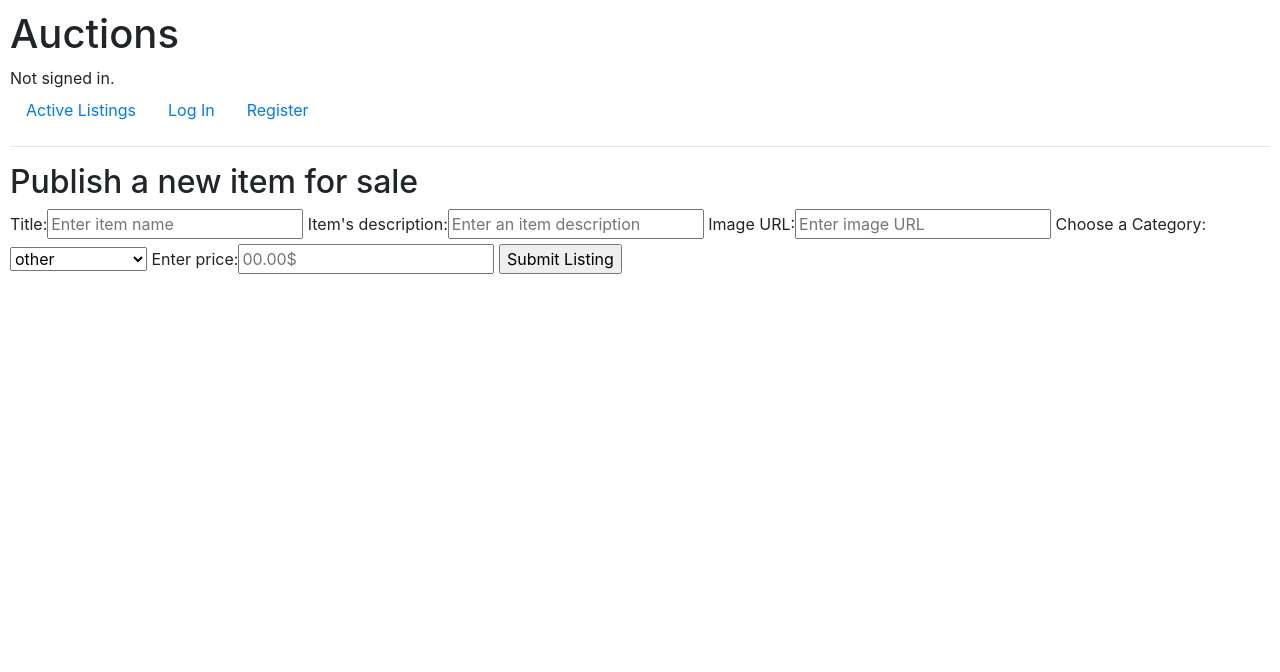
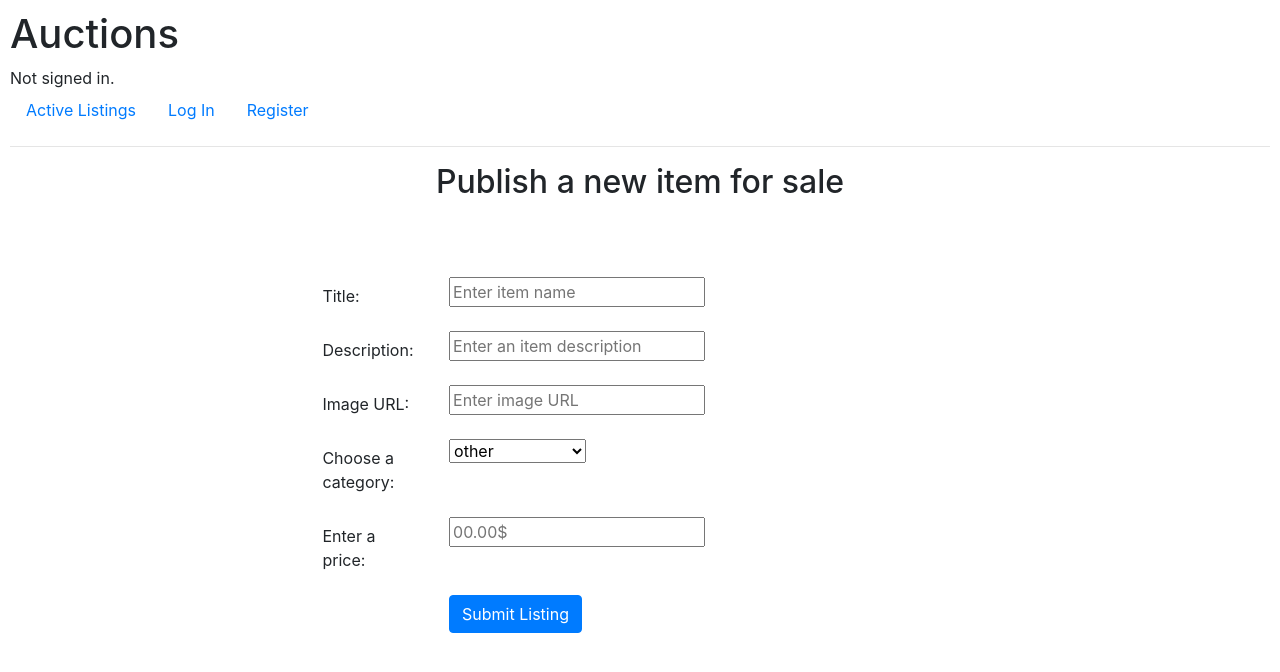
Before and after one commit to pepsp/projects, a Django app: page /new in a window 1280 px wide. Shown: the top 672 px of the page. Run offline with Django 3.2, Linux system fonts and the light colour scheme; data comes from the database, SQL or seed files in the repository; some libraries are stand-ins or nearby versions.

Commit message:
Create listing css centered

```diff
--- a/project_2/auctions/static/auctions/styles.css
+++ b/project_2/auctions/static/auctions/styles.css
@@ -1,7 +1,10 @@
+h2{
+    margin-bottom: 30px;
+    text-align: center;
+}
 body {
     padding: 10px;
 }
-
 
 .card-container:hover {
     cursor: pointer;
@@ -30,3 +33,9 @@ body {
     font-size: 24px;
     font-weight: bold;
 }
+
+
+.container{
+    margin-right: 1%;
+    margin-top: 6%;
+}
--- a/project_2/auctions/templates/auctions/create_listing.html
+++ b/project_2/auctions/templates/auctions/create_listing.html
@@ -1,15 +1,55 @@
 {% extends "auctions/layout.html" %}
 
-{% block title%}Create a Listing{% endblock %}
+{% block title %}Create a Listing{% endblock %}
 {% block body %}
 
-    <h2>Publish a new item for sale</h2>
-    <div>
-        <form action="{% url 'new' %}", method="post">
-        {% csrf_token %}
-        {{ form }}
-        <input type="submit" value="Submit Listing">
-        </form>
+<h2>Publish a new item for sale</h2>
+
+
+<form>
+    <div class="container">
+        <div class="row">
+            <div class="col-md-8 mx-auto">
+                <form>
+                    <div class="form-group row">
+                        <label for="id_title" class="col-sm-2 col-form-label">Title:</label>
+                        <div class="col-sm-10">
+                            {{ form.title }}
+                        </div>
+                    </div>
+                    <div class="form-group row">
+                        <label for="id_description" class="col-sm-2 col-form-label">Description:</label>
+                        <div class="col-sm-10">
+                            {{ form.description }}
+                        </div>
+                    </div>
+                    <div class="form-group row">
+                        <label for="id_image_url" class="col-sm-2 col-form-label">Image URL:</label>
+                        <div class="col-sm-10">
+                            {{ form.image_url }}
+                        </div>
+                    </div>
+                    <div class="form-group row">
+                        <label for="id_category" class="col-sm-2 col-form-label">Choose a category:</label>
+                        <div class="col-sm-10">
+                            {{ form.category }}
+                        </div>
+                    </div>
+                    <div class="form-group row">
+                        <label for="id_base_price" class="col-sm-2 col-form-label">Enter a price:</label>
+                        <div class="col-sm-10">
+                            {{ form.base_price }}
+                        </div>
+                    </div>
+                    <div class="form-group row">
+                        <div class="offset-sm-2 col-sm-10">
+                            <button type="submit" class="btn btn-primary">Submit Listing</button>
+                        </div>
+                    </div>
+                </form>
+            </div>
+        </div>
     </div>
 
+</form>
 {% endblock %}
```
